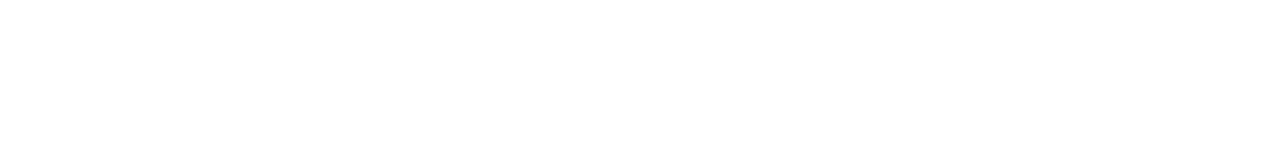
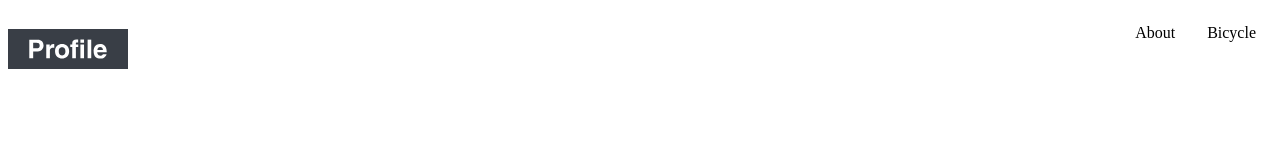
Before and after one commit to sunfield16/WebsiteLearning, a plain HTML site: page Introduction/Profile/index.html in a window 1280 px wide. Drawn offline with Linux system fonts and the light colour scheme.

Commit message:
feat: [Profile]ヘッダーのロゴ・ナビメニューのレイアウト作成

```diff
--- /dev/null
+++ b/Introduction/Profile/css/style.css
@@ -0,0 +1,44 @@
+/* CSSがutf8で書かれていることを明示しておく */
+/* @see https://developer.mozilla.org/ja/docs/Web/CSS/@charset */
+@charset "UTF-8";
+
+html
+{
+    /* ブラウザのフォント設定に合わせるようにする */
+    font-size: 100%;
+}
+
+img
+{
+    /* 画像が画面からはみ出ないように最大幅を指定 */
+    max-width: 100%;
+    max-height: auto;
+}
+
+#header
+{
+    /* FlexBoxで横並びにする */
+    display: flex;
+    flex-direction: row;
+    justify-content: space-between;
+}
+
+.site-title
+{
+    width: 120px;
+    padding: 0px;
+}
+
+.nav-menu ul
+{
+    /* メニューは横並びにする */
+    display: flex;
+    flex-direction: row;
+}
+
+.nav-menu li
+{
+    /* 箇条書きリストの「・」は表示させない */
+    list-style-type: none;
+    padding: 0px 16px;
+}
--- a/Introduction/Profile/index.html
+++ b/Introduction/Profile/index.html
@@ -3,12 +3,23 @@
 	<meta charset="UTF-8">
 	<meta http-equiv="X-UA-Compatible" content="IE=edge">
 	<meta name="viewport" content="width=device-width, initial-scale=1.0">
+	<link rel="stylesheet" href="./css/style.css">
 	<title>Profile</title>
 </head>
 <body>
 	<!-- ヘッダー（ロゴ、メニュー） -->
-	<header>
-
+	<header id="header">
+		<!-- ロゴ -->
+		<h1 class="site-title">
+			<a href="./index.html"><img src="./img/logo.svg" alt="Profile"></a>
+		</h1>
+		<!-- ナビメニュー -->
+		<nav class="nav-menu">
+			<ul>
+				<li>About</li>
+				<li>Bicycle</li>
+			</ul>
+		</nav>
 	</header>
 	<!-- メインコンテンツ -->
 	<main>
```
Also changed, not shown: Introduction/Profile/img/logo.svg (added).
